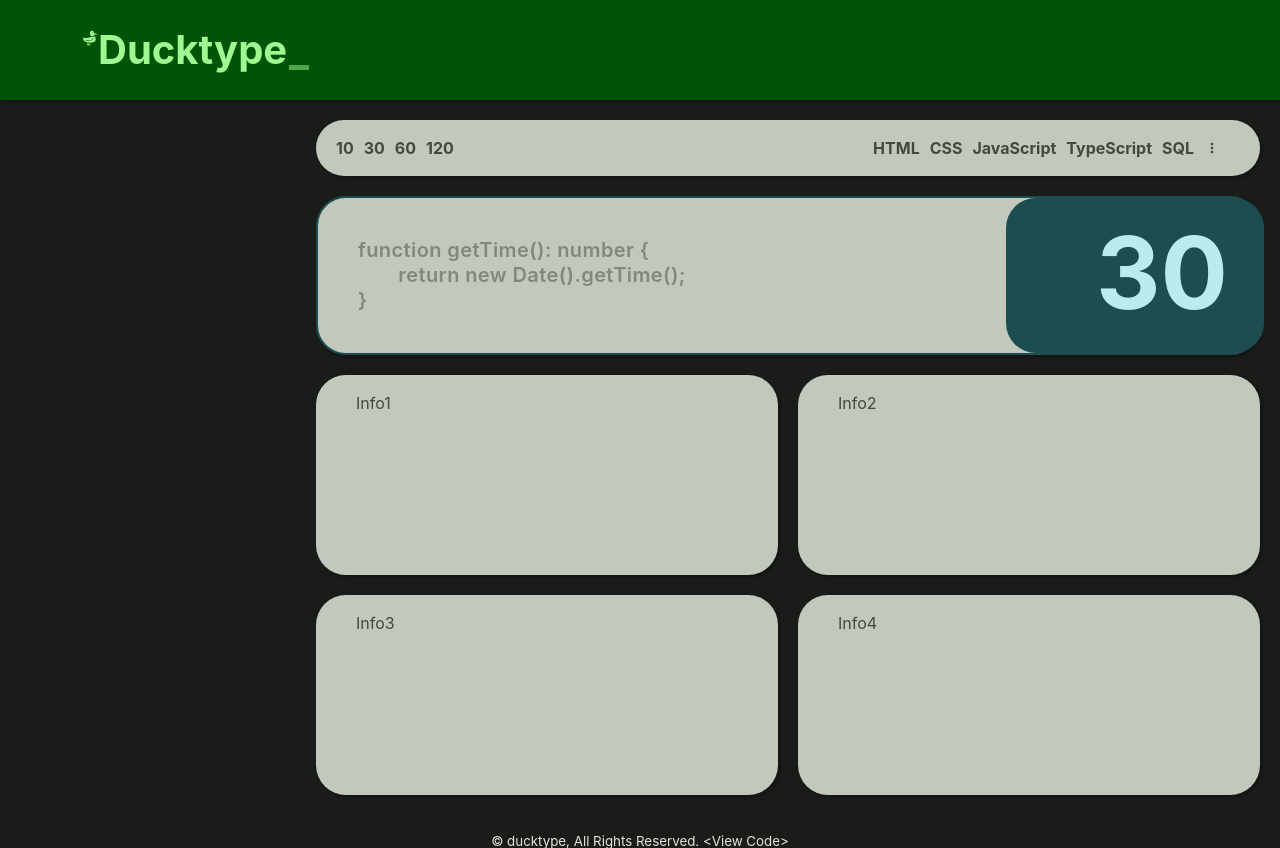
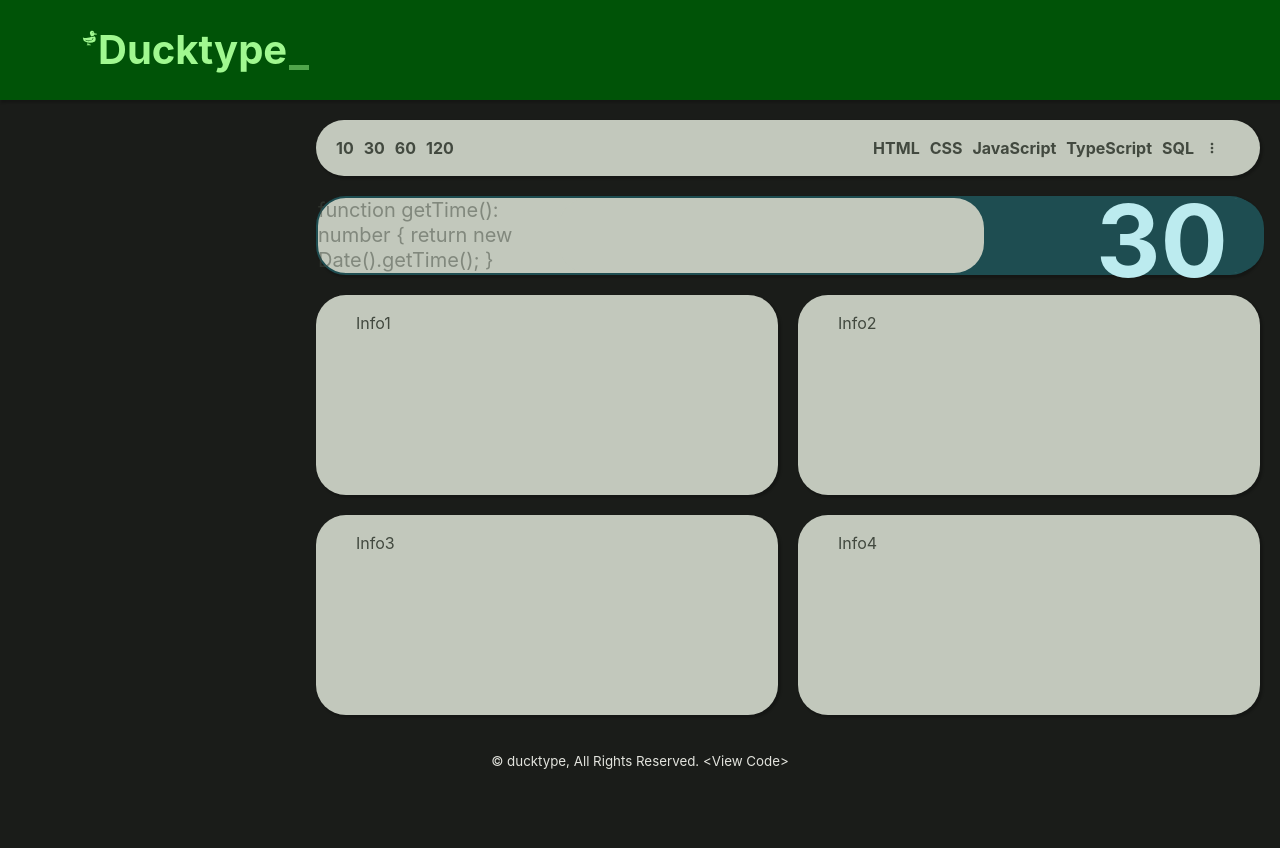
Before and after one commit to CoreyRobinsonDev/ducktype, a Next.js app: page / in a window 1280 px wide. After the commit the page ends 800 px from the top, so only its background shows below. Built offline with nearby package versions, Linux system fonts and the light colour scheme.

Commit message:
trying anything

```diff
--- a/src/components/Textbox/Textbox.tsx
+++ b/src/components/Textbox/Textbox.tsx
@@ -73,7 +73,7 @@ export default function Textbox() {
 
 
     return <section className={styles.section}>
-        <pre>
+        <div>
             { state.prompt.split("").map((letter: string, i: number) => {
                 return <span key={`letter-${i}`} className={`
                     ${state.prompt[i] === input[i]
@@ -84,7 +84,7 @@ export default function Textbox() {
                     : ""}
                 `}>{letter}</span>})
             }
-        </pre>
+        </div>
         <textarea
         name="input"
         spellCheck={false}
```
